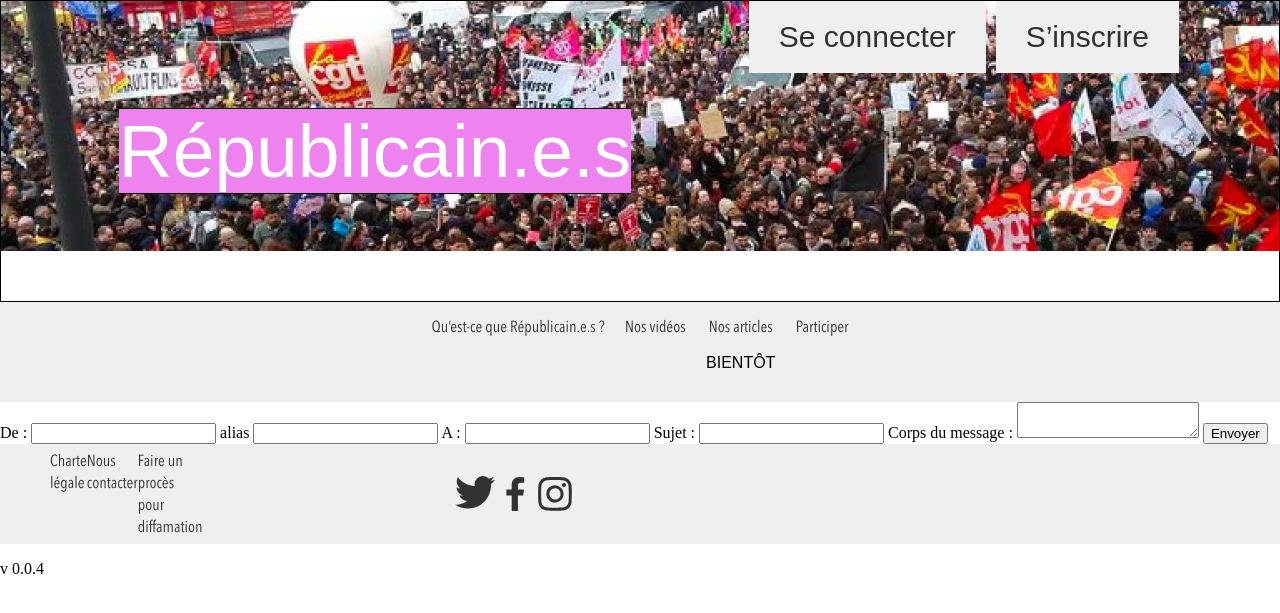
After one commit to Republicain-e-s/republicaines, a PHP site: page /sendMail.php in a window 1280 px wide; the page is wider, and only the part inside the window is pictured. The commit adds this page. Shown: the top 613 px of that part. Run offline with PHP 8.4, Linux system fonts and the light colour scheme; some libraries are stand-ins or nearby versions.

Commit message:
Adding mails files Fix formating header
v 0.0.4

```diff
--- a/frames/footer.php
+++ b/frames/footer.php
@@ -12,4 +12,4 @@
   <a href="#top"><img src="pictures/flecheRetourHaut.png" alt="Une fleche vers le haut" /></a>
 </footer>
 
-<p>v 0.0.3</p>
+<p>v 0.0.4</p>
--- /dev/null
+++ b/sendMail.php
@@ -0,0 +1,40 @@
+<?php include 'relationships/starting.php'; ?>
+
+<?php $_SESSION["location"] = "http://www.republicain-e-s.fr/sendMail.php" ?>
+
+<!DOCTYPE html>
+<html>
+  <head>
+    <meta charset="utf-8" />
+    <link rel="stylesheet" href="styles/styleIndex.css" />
+    <link rel="stylesheet" href="styles/navStyle.css" />
+    <link rel="stylesheet" href="styles/headerStyle.css" />
+    <title>Accueil - Républicain.e.s</title>
+  </head>
+
+  <?php include 'analysis/matamo.php'; ?>
+
+  <body>
+    <?php include 'frames/header.php'; ?>
+
+    <?php include 'frames/underHead.php'; ?>
+
+    <form method="post" action="mails/send.php">
+      <label for="by">De : </label>
+      <input type="email" id="by" name="by" required />
+      <label for="na"> alias </label>
+      <input type="text" id="na" name="na" required />
+
+      <label for="to">A : </label>
+      <input type="email" id="to" name="to" required />
+      <label for="subject">Sujet : </label>
+      <input type="text" id="subject" name="subject" required />
+      <label for="text">Corps du message : </label>
+      <textarea name="text" id="text" required></textarea>
+
+      <input type="submit" value="Envoyer" />
+    </form>
+
+    <?php include 'frames/footer.php'; ?>
+  </body>
+</html>
--- a/styles/headerStyle.css
+++ b/styles/headerStyle.css
@@ -1,12 +1,16 @@
 header
 {
   height: 300px;
-  width: 1920px;
-  /*display: flex;*/
+  max-width: 1920px;
+  display: flex;
+  justify-content: space-between;
+  align-items: center;
 
   /*background-color: #E67B7B;*/
   background-image: url("../pictures/bannier.jpg");
   background-repeat: no-repeat;
+
+  border: 1px black solid;
 }
 
 header #linksToLog
@@ -16,18 +20,31 @@ header #linksToLog
 
   align-items: center;
   padding-right: 90px;
-  background-color: yellow;
+  padding-left: 0px;
+  /*background-color: yellow;*/
   height: 79px;
+  list-style-type: none;
+  align-self: flex-start;
+  margin-top: 0px;
+  margin-bottom: 0px;
+  align-items: flex-start;
 }
 
 header #linksToLog a
 {
-  padding: 19px, 30px, 19px, 30px;
+  /*padding: 19px, 30px, 19px, 30px;*/
+  padding-top: 19px;
+  padding-bottom: 19px;
+  padding-left: 30px;
+  padding-right: 30px;
   margin-right: 10px;
   background-color: #EFEFEF;
+  /*border: 1px black solid;*/
+  box-shadow: 0px, 3px, 6px, #000;
   color: #313131;
   font-family: "Avenir Book", sans-serif;
   text-decoration: none;
+  font-size: 30px;
 }
 
 header #linksToLog a:hover
@@ -37,13 +54,32 @@ header #linksToLog a:hover
 
 header h1 a
 {
-  color: white;
+  color: #FFF;
   background-color: violet;
+  font-family: "Avenir Book", sans-serif;
+  text-decoration: none;
+  font-size: 75px;
+  font-weight: normal;
 }
 
 header h1
 {
-  margin: 99px, 707px, 99px, 707px;
+  /*margin: 99px, 707px, 99px, 707px;*/
+  /*margin-top: 99px;
+  margin-bottom: 99px;*/
+  /*margin-left: 707px;*/
+  /*margin-right: 707px;*/
   text-align: center;
   background-color: black;
+  align-self: center;
+  margin: auto;
 }
+
+body
+{
+
+  margin-top: 0px;
+  margin-bottom: 0px;
+  margin-left: 0px;
+  margin-right: 0px;
+}
--- a/styles/styleIndex.css
+++ b/styles/styleIndex.css
@@ -19,16 +19,11 @@ footer a img
   height: 50px;
 }
 
-.linkToLog, #backHome, .soon
+.soon
 {
   font-family: "Avenir Book", sans-serif;
   text-decoration: none;
   color: black;
-}
-
-.linkToLog
-{
-  color: #313131;
 }
 
 nav, footer
```
Also changed, not shown: mails/send.php (added, +103 -0 lines), test.php (+11 -3 lines), 1 other file.
